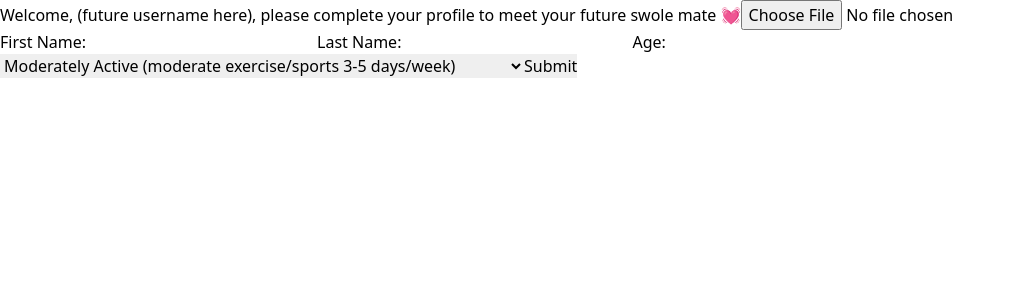
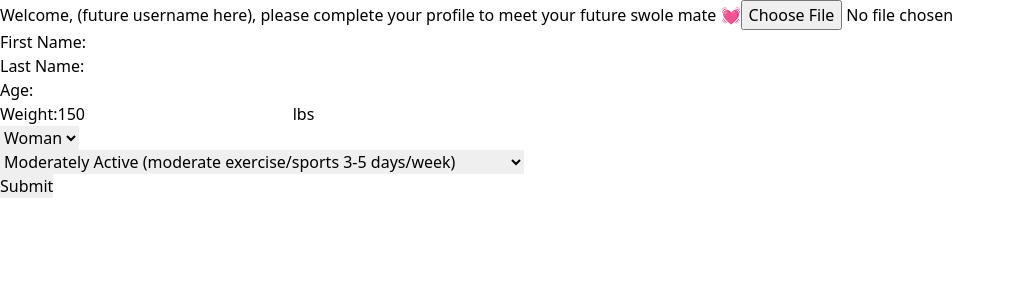
Before and after one commit to jonteal/SwoleMates, a React (Create React App) app in the folder client/: page /profile in a window 1280 px wide. Shown: the top 300 px of the page, without its empty margins (0-1015 px from the left). Built offline with nearby package versions, Linux system fonts and the light colour scheme.

Commit message:
Created very basic form

```diff
--- a/client/src/components/Profile/Profile.jsx
+++ b/client/src/components/Profile/Profile.jsx
@@ -8,8 +8,9 @@ class Profile extends React.Component {
             firstName: '',
             lastName: '',
             age: '',
-            weight: '',
-            height: ''
+            weight: '150',
+            height: '',
+            sex: ''
         };
 
         this.handleInputChange = this.handleInputChange.bind(this);
@@ -38,20 +39,44 @@ class Profile extends React.Component {
 
             <input type="file" />
 
+            <br />
 
           <form onSubmit={this.handleSubmit}>
             <label>
               First Name:
               <input type="text" name="firstName" value={this.state.firstName} onChange={this.handleInputChange} />
             </label>
+
+            <br />
+
             <label>
               Last Name:
               <input type="text" name="lastName" value={this.state.lastName} onChange={this.handleInputChange} />
             </label>
+
+                 <br />
+
+
             <label>
               Age:
-              <input type="text" name="age" value={this.state.age} onChange={this.handleInputChange} />
+              <input type="number" min="0" max="120" name="age" value={this.state.age} onChange={this.handleInputChange} />
             </label>
+
+            <br />
+
+            <label>
+              Weight:
+              <input type="number" min="0" name="weight" value={this.state.weight} onChange={this.handleInputChange} /> lbs
+            </label>
+
+            <br />
+
+            <select>
+                <option value="woman">Woman</option>
+                <option value="man">Man</option>
+            </select>
+
+            <br />
 
             <select>
                 <option value="1.2"> Sedentary (little to no exercise)</option>
@@ -60,7 +85,7 @@ class Profile extends React.Component {
                 <option value="1.725">Very Active (hard exercise/sports 6-7 days a week)</option>
                 <option value="1.9">Extra Active (very hard exercise/sports & physical job or 2x training)</option>
             </select>
-
+     <br />
             <input type="submit" value="Submit" />
           </form>
           </>
```
